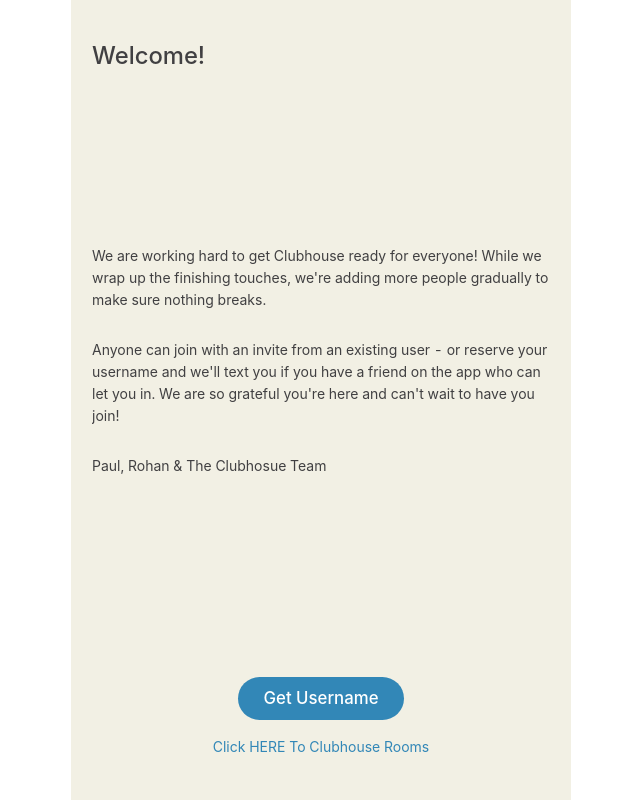
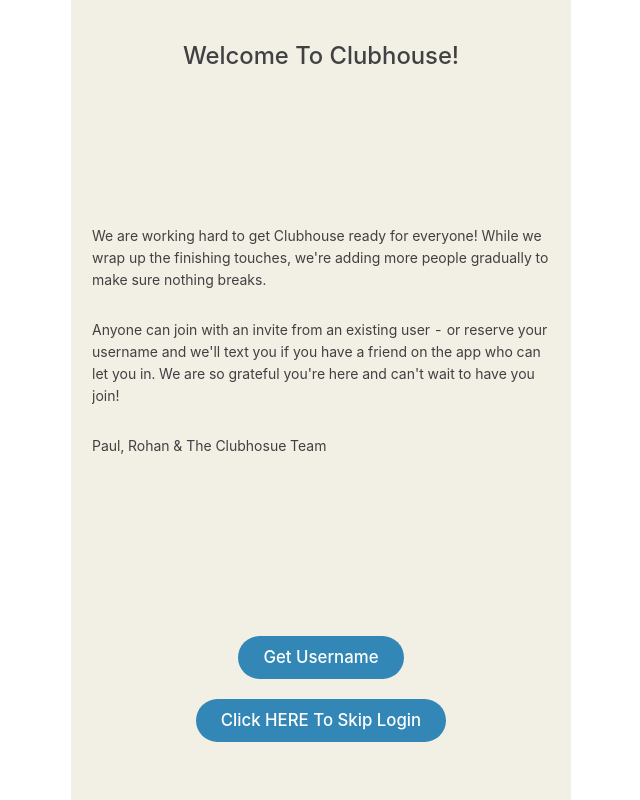
Before and after one commit to Trex1888/react-clubhouse-clone, a React (Create React App) app: page / in a window 1280 px wide. Shown: the whole page, without its empty margins (319-959 px from the left). Built offline with nearby package versions, Linux system fonts and the light colour scheme.

Commit message:
9th commit

```diff
--- a/src/components/Header.js
+++ b/src/components/Header.js
@@ -1,5 +1,6 @@
 import style from "../style/header.module.css";
 import { Link } from "react-router-dom";
+import { Input } from "antd";
 
 function Header() {
   return (
@@ -7,7 +8,6 @@
       <Link exact to="/explore">
         <img src="/images/search.png" alt="search" />
       </Link>
-
       <div className={style.nav_items}>
         <Link exact to="/invite">
           <img src="/images/invite.png" alt="img" />
--- a/src/components/RoomCard.js
+++ b/src/components/RoomCard.js
@@ -14,7 +14,7 @@
               <div className={style.roomMembers}>
                 <div>
                   <img src="/images/jerry1.jpg" alt="img" />
-                  <img src="/images/jerry2.jpg" alt="img" />
+                  <img src="/images/msg12.jpg" alt="img" />
                 </div>
                 <div>
                   {item.members.map((person, index) => (
--- a/src/pages/Welcome.js
+++ b/src/pages/Welcome.js
@@ -4,7 +4,7 @@
 function Welcome() {
   return (
     <div className={style.welcomeContainer}>
-      <h1>Welcome!</h1>
+      <h1>Welcome To Clubhouse!</h1>
       <div className={style.welcomeInfo}>
         <p>
           We are working hard to get Clubhouse ready for everyone! While we wrap
@@ -27,7 +27,13 @@
         >
           Get Username{" "}
         </Link>
-        <Link>Click HERE To Clubhouse Rooms</Link>
+        <Link
+          exact
+          to="/home"
+          className="primaryBtn d-flex align-items-center mb-3"
+        >
+          Click HERE To Skip Login{" "}
+        </Link>
       </div>
     </div>
   );
--- a/src/style/welcome.module.css
+++ b/src/style/welcome.module.css
@@ -9,6 +9,9 @@
 }
 
 .welcomeContainer h1 {
+  margin-right: auto;
+  margin-left: auto;
+  text-align: center;
   font-size: 1.7em;
   font-weight: 500;
   font-style: normal;
@@ -37,9 +40,9 @@
   justify-content: center;
 }
 
-.actionBtn > a:last-child {
+/* .actionBtn > a:last-child {
   color: var(--btnBgColor);
   font-style: 0.875em;
   font-weight: 400;
   font-style: normal;
-}
+} */
```
Also changed, not shown: firebase.json (added), 1 other file (tests, documents, lock files or other folders).
